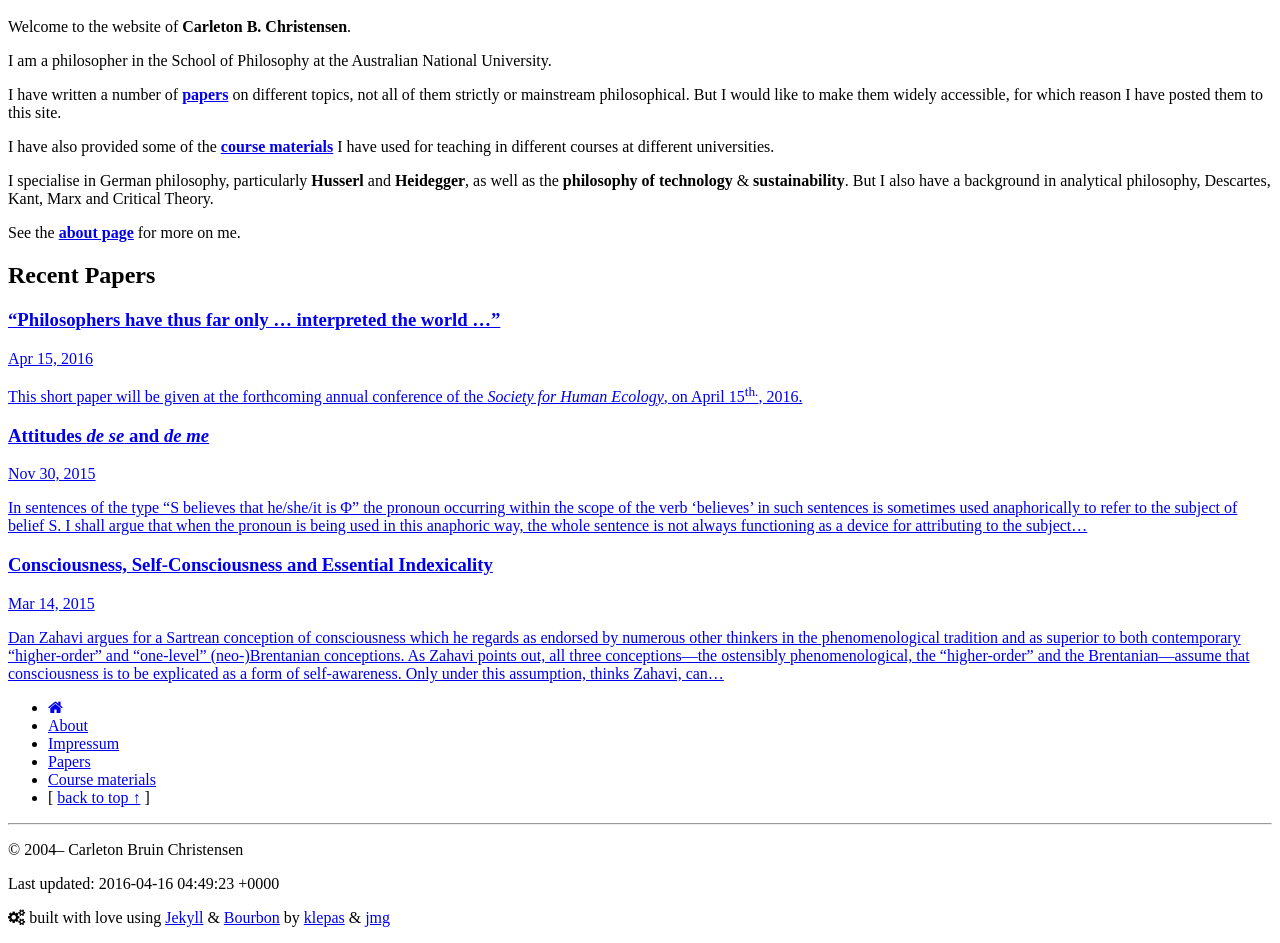
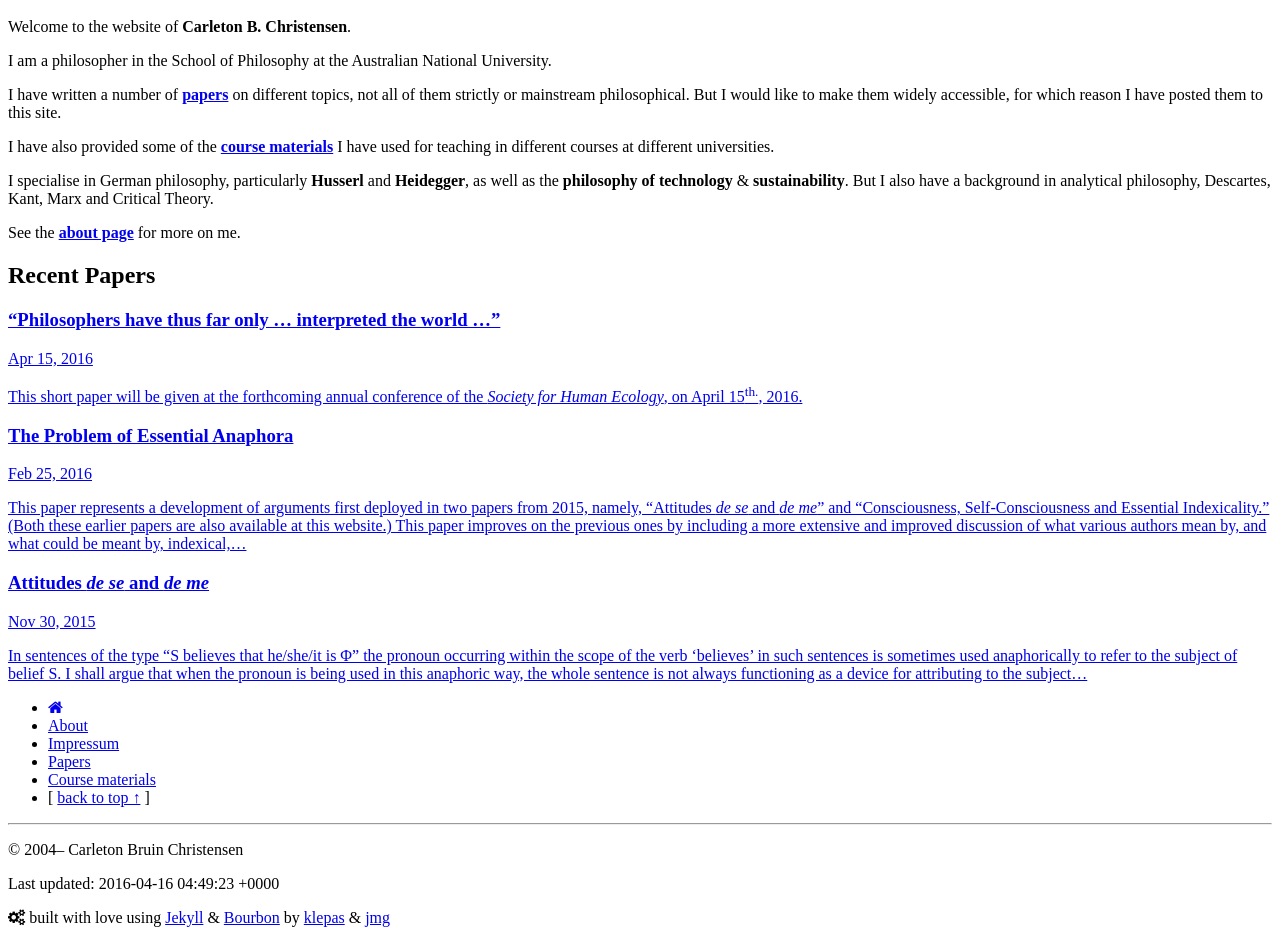
Before and after one commit to klepas/bruins-site, a Jekyll site: the page built from index.html, in a window 1280 px wide. Shown: the part 330-1273 px from the top of the page. Built offline with Jekyll 4.4.1, drawn with Linux system fonts in a browser that asks for light colours; nearby versions of some CDN libraries; some web fonts are replaced; a file with an impossible date is left out.

Commit message:
re-insertion of date into metadata after prose.io left it out

```diff
--- a/papers/_posts/2016-02-25-the-problem-of-essential-anaphora.md
+++ b/papers/_posts/2016-02-25-the-problem-of-essential-anaphora.md
@@ -1,7 +1,7 @@
 ---
 layout: post
 title: The Problem of Essential Anaphora
-date: {}
+date: 2016-02-25
 version: "25.02.16, 10:22 am"
 author: Carleton B. Christensen
 abstract: "This paper represents a development of arguments first deployed in two papers from 2015, namely, “Attitudes _de se_ and _de me_” and “Consciousness, Self-Consciousness and Essential Indexicality.” (Both these earlier papers are also available at this website.) This paper improves on the previous ones by including a more extensive and improved discussion of what various authors mean by, and what could be meant by, indexical, more precisely, first-person belief. It also includes a discussion of Perry’s _later_ concept of belief, which appeals to the notion of reflexive truth conditions—see § 4.<br>I would like to thank Al Hàjek, Brian Garrett and Daniel Stoljar for very useful conversations and comments."
```
